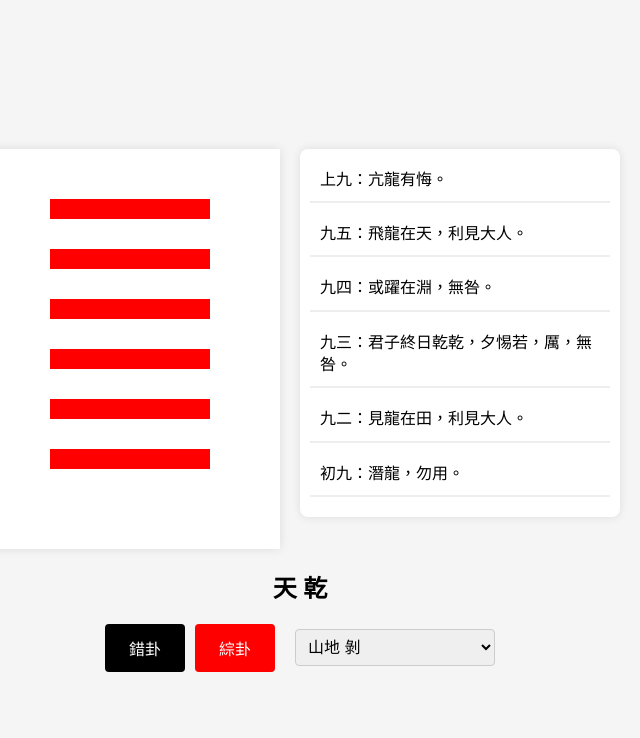
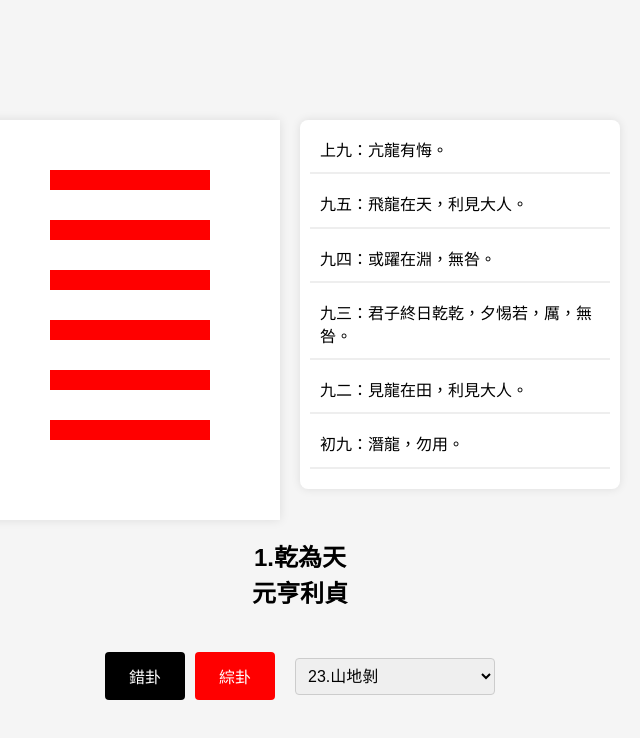
Before and after one commit to treechen2024/001, a plain HTML site: page index.html in a window 1280 px wide. Shown: the whole page, without its empty margins (340-980 px from the left). Drawn offline with Linux system fonts and the light colour scheme.

Commit message:
Add files via upload

```diff
--- a/index.html
+++ b/index.html
@@ -32,11 +32,14 @@
             height: auto;
         }
         #hexagramName {
-            margin-top: 20px;
+            margin-top: 20px; /* 與上方內容的距離 */
+            margin-bottom: 40px; /* 與按鍵的距離 */
             font-size: 24px;
             font-weight: bold;
             text-align: center;
             width: 100%;
+            line-height: 1.5; /* 增加行距，確保兩行顯示更清晰 */
+            white-space: pre-line; /* 確保換行符被解析 */
         }
         #yaoTextContainer {
             font-size: 16px;
@@ -60,7 +63,7 @@
         #buttonContainer {
             display: flex;
             gap: 10px;
-            margin-top: 20px;
+            margin-top: 0; /* 確保按鍵與卦名的距離由 #hexagramName 控制 */
             flex-wrap: wrap;
             justify-content: center;
             align-items: center;
@@ -185,70 +188,70 @@
     <script>
         // 六十四卦名稱
         const hexagramNames = {
-            '000000': '地  坤',
-            '000001': '地雷  復',
-            '000010': '地水  師',
-            '000011': '地澤  臨',
-            '000100': '地山  謙',
-            '000101': '地火  明夷',
-            '000110': '地風  升',
-            '000111': '地天  泰',
-            '001000': '雷地  豫',
-            '001001': '雷  震',
-            '001010': '雷水  解',
-            '001011': '雷澤  歸妹',
-            '001100': '雷山  小過',
-            '001101': '雷火  豐',
-            '001110': '雷風  恆',
-            '001111': '雷天  大壯',
-            '010000': '水地  比',
-            '010001': '水雷  屯',
-            '010010': '水  坎',
-            '010011': '水澤  節',
-            '010100': '水山  蹇',
-            '010101': '水火  既濟',
-            '010110': '水風  井',
-            '010111': '水天  需',
-            '011000': '澤地  萃',
-            '011001': '澤雷  隨',
-            '011010': '澤水  困',
-            '011011': '澤  兌',
-            '011100': '澤山  咸',
-            '011101': '澤火  革',
-            '011110': '澤風  大過',
-            '011111': '澤天  夬',
-            '100000': '山地  剝',
-            '100001': '山雷 頤',
-            '100010': '山水  蒙',
-            '100011': '山澤  損',
-            '100100': '山  艮',
-            '100101': '山火  賁',
-            '100110': '山風  蠱',
-            '100111': '山天  大畜',
-            '101000': '火地  晉',
-            '101001': '火雷  噬嗑',
-            '101010': '火水  未濟',
-            '101011': '火澤  睽',
-            '101100': '火山  旅',
-            '101101': '火  離',
-            '101110': '火風  鼎',
-            '101111': '火天  大有',
-            '110000': '風地  觀',
-            '110001': '風雷  益',
-            '110010': '風水  渙',
-            '110011': '風澤  中孚',
-            '110100': '風山  漸',
-            '110101': '風火  家人',
-            '110110': '風  巽',
-            '110111': '風天  小畜',
-            '111000': '天地  否',
-            '111001': '天雷  無妄',
-            '111010': '天水  訟',
-            '111011': '天澤  履',
-            '111100': '天山  遯',
-            '111101': '天火  同人',
-            '111110': '天風  姤',
-            '111111': '天  乾'
+            '000000': '2.坤為地',
+            '000001': '24.地雷復',
+            '000010': '7.地水師',
+            '000011': '19.地澤臨',
+            '000100': '15.地山謙',
+            '000101': '36.地火明夷',
+            '000110': '46.地風升',
+            '000111': '11.地天泰',
+            '001000': '16.雷地豫',
+            '001001': '51.震為雷',
+            '001010': '40.雷水解',
+            '001011': '54.雷澤歸妹',
+            '001100': '62.雷山小過',
+            '001101': '55.雷火豐',
+            '001110': '32.雷風恆',
+            '001111': '34.雷天大壯',
+            '010000': '8.水地比',
+            '010001': '3.水雷屯',
+            '010010': '29.坎為水',
+            '010011': '60.水澤節',
+            '010100': '39.水山蹇',
+            '010101': '63.水火既濟',
+            '010110': '48.水風井',
+            '010111': '5.水天需',
+            '011000': '45.澤地萃',
+            '011001': '17.澤雷隨',
+            '011010': '47.澤水困',
+            '011011': '58.兌為澤',
+            '011100': '31.澤山咸',
+            '011101': '49.澤火革',
+            '011110': '28.澤風大過',
+            '011111': '43.澤天夬',
+            '100000': '23.山地剝',
+            '100001': '27.山雷頤',
+            '100010': '4.山水蒙',
+            '100011': '41.山澤損',
+            '100100': '52.艮為山',
+            '100101': '22.山火賁',
+            '100110': '18.山風蠱',
+            '100111': '26.山天大畜',
+            '101000': '35.火地晉',
+            '101001': '21.火雷噬嗑',
+            '101010': '64.火水未濟',
+            '101011': '38.火澤睽',
+            '101100': '56.火山旅',
+            '101101': '30.離為火',
+            '101110': '50.火風鼎',
+            '101111': '14.火天大有',
+            '110000': '20.風地觀',
+            '110001': '42.風雷益',
+            '110010': '59.風水渙',
+            '110011': '61.風澤中孚',
+            '110100': '53.風山漸',
+            '110101': '37.風火家人',
+            '110110': '57.巽為風',
+            '110111': '9.風天小畜',
+            '111000': '12.天地否',
+            '111001': '25.天雷無妄',
+            '111010': '6.天水訟',
+            '111011': '10.天澤履',
+            '111100': '33.天山遯',
+            '111101': '13.天火同人',
+            '111110': '44.天風姤\n女壯，勿用取女',
+            '111111': '1.乾為天\n元亨利貞'
         };
         const canvas = document.getElementById('hexagramCanvas');
         const ctx = canvas.getContext('2d');
```
